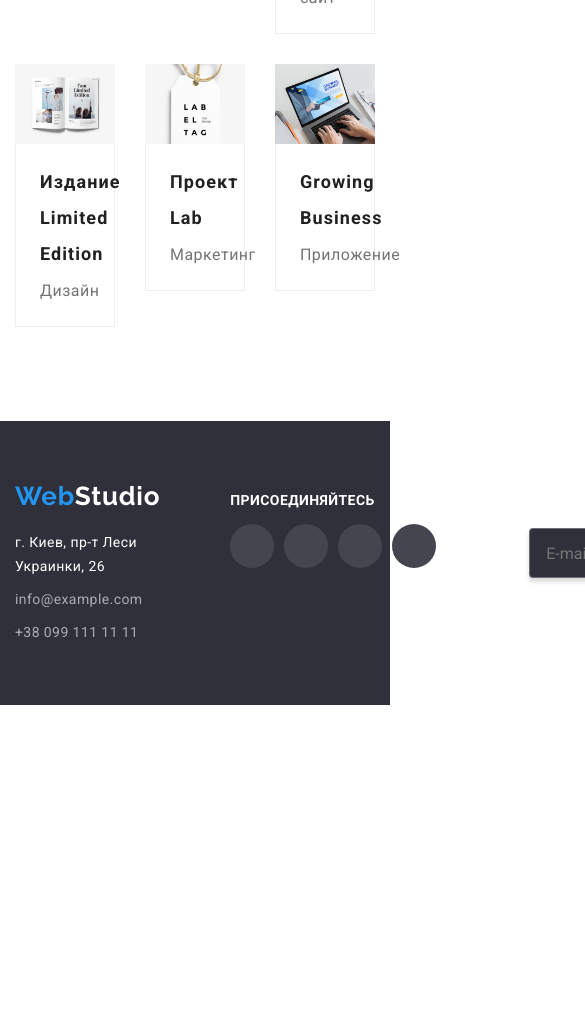
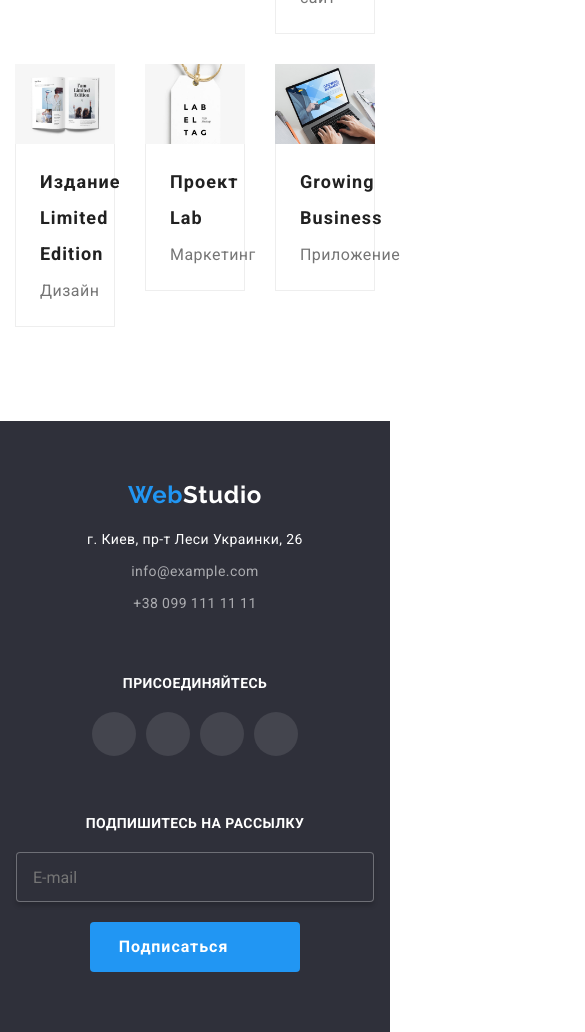
Before and after one commit to IrinaSaba/goit-markup-hw-08, a plain HTML site: page portfolio.html in a window 390 px wide. Shown: the part 1013-2045 px from the top of the page, 585 px wide, since content can reach past the window. Before the commit the page ends 1718 px from the top, so only its background shows below. Drawn offline with nearby package versions, Linux system fonts and the light colour scheme.

Commit message:
footer just mobile first

```diff
--- a/scss/layout/_footer.scss
+++ b/scss/layout/_footer.scss
@@ -5,16 +5,22 @@
 }
 .page-footer__container {
   display: flex;
-  align-items: baseline;
+  flex-direction: column;
+  align-items: center;
+  text-align: center;
+  //   align-items: baseline;
 }
 .page-footer__contact {
-  margin-right: 70px;
+  // margin-right: 70px;
+  margin-bottom: 60px;
 }
 .page-footer__logo {
   font-family: Raleway;
   font-weight: 700;
-  font-size: 26px;
-  line-height: 1.19;
+  // font-size: 26px;
+  // line-height: 1.19;
+  font-size: 24px;
+  line-height: 1.16;
   letter-spacing: 0.03em;
   display: block;
 }
@@ -34,8 +40,10 @@
   display: block;
 }
 .page-footer__email {
-  margin-top: 9px;
-  margin-bottom: 9px;
+  // margin-top: 9px;
+  // margin-bottom: 9px;
+  margin-top: 8px;
+  margin-bottom: 8px;
 }
 
 .page-footer__social-title {
@@ -48,7 +56,9 @@
 .page-footer__socials-list {
   display: flex;
   justify-content: center;
-  margin-top: 16px;
+  margin-top: 20px;
+  margin-bottom: 60px;
+  // margin-top: 16px;
 }
 
 .page-footer__socials-item {
@@ -81,7 +91,7 @@
   fill: currentColor;
 }
 .page-footer__client {
-  margin-left: 93px;
+  // margin-left: 93px;
 }
 .page-footer__title {
   font-weight: 700;
@@ -89,10 +99,12 @@
   line-height: 1.14;
   letter-spacing: 0.03em;
   text-transform: uppercase;
-  margin-bottom: 20px;
+  // margin-bottom: 20px;
 }
 .confirmation-email {
   display: flex;
+  flex-direction: column;
+  align-items: center;
 }
 .footer-input {
   width: 358px;
@@ -105,7 +117,9 @@
   padding-left: 16px;
   padding-top: 15px;
   padding-bottom: 15px;
-  margin-right: 12px;
+  // margin-right: 12px;
+  margin-top: 20px;
+  margin-bottom: 20px;
 }
 .page-footer__btn-email {
   color: var(--color-light);
```
Also changed, not shown: index.html (+2 -2 lines), css/main.css, css/main.min.css, 2 other files.
